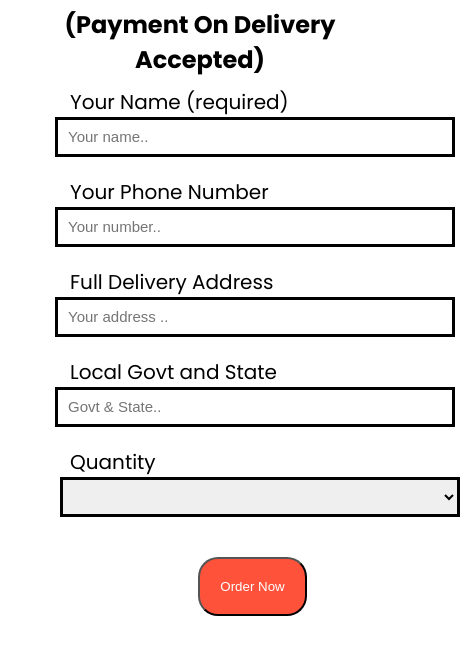
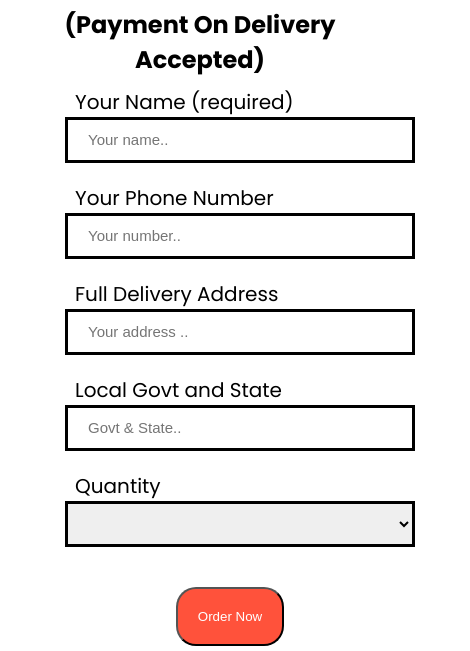
Before and after one commit to brimmo9/194-Gadgetz, a plain HTML site: page index.html in a window 390 px wide. Shown: the part 6400-7051 px from the top of the page, 470 px wide, since content can reach past the window. Drawn offline with Linux system fonts and the light colour scheme.

Commit message:
Update style.css

```diff
--- a/style.css
+++ b/style.css
@@ -295,24 +295,24 @@ ul{
         flex-basis: 100%;
     }
     .Order-Form input {
-       width: 400px;
-        padding-left: 15px;
-        margin-left: 10px;
-       padding: 10px;
+       width: 350px;
+        padding-left: 20px;
+        margin-left: 20px;
+       padding: 20px;
     }
     .Order-Form label {
-        width: 300px;
-         padding: 15px;
+        width: 350px;
+         padding: 20px;
     }
     .Order-Form option{
-        width: 300px;
-         padding: 15px;
+        width: 350px;
+         padding: 20px;
     }
     .Order-Form select{
-        width: 400px;
-         padding: 15px;
-         padding-left: 15px;
-        margin-left: 15px;
+        width: 350px;
+         padding: 20px;
+         padding-left: 20px;
+        margin-left: 20px;
     }
     .btn{
          padding: 20px;
```
